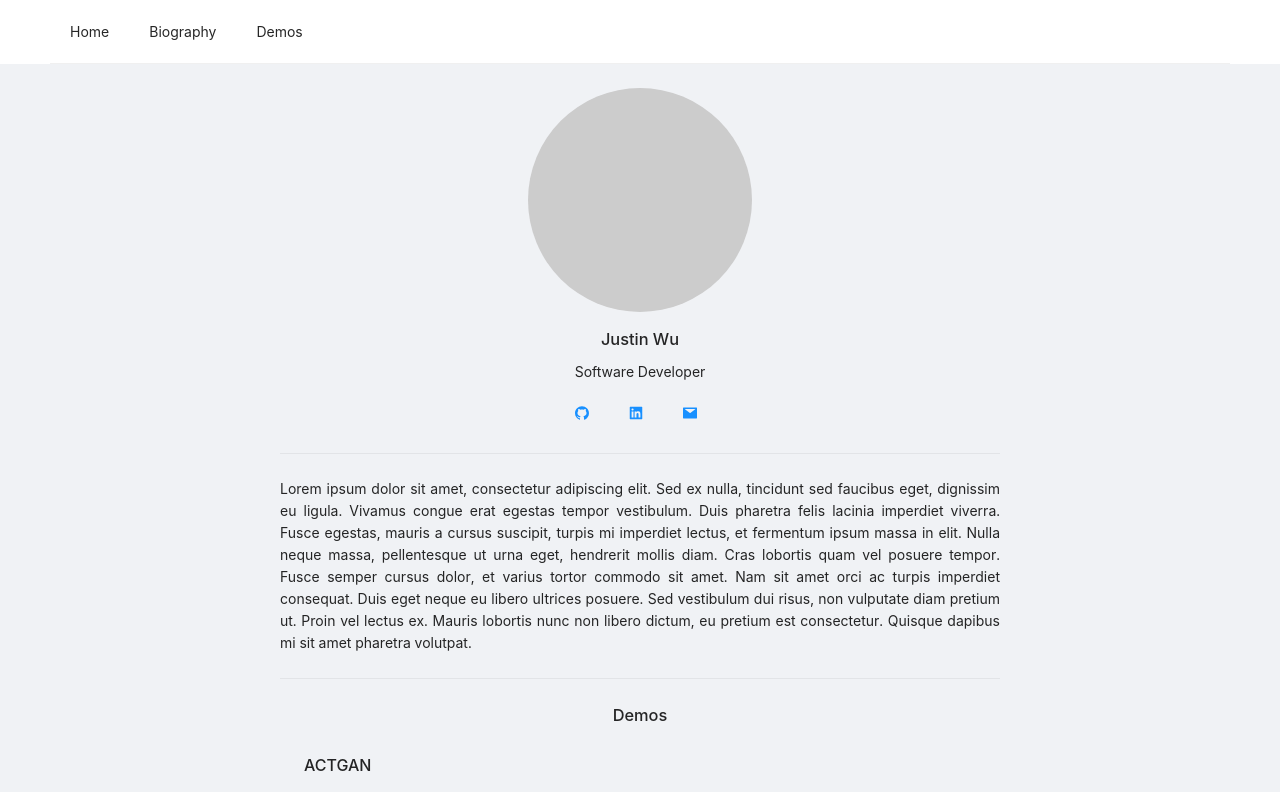
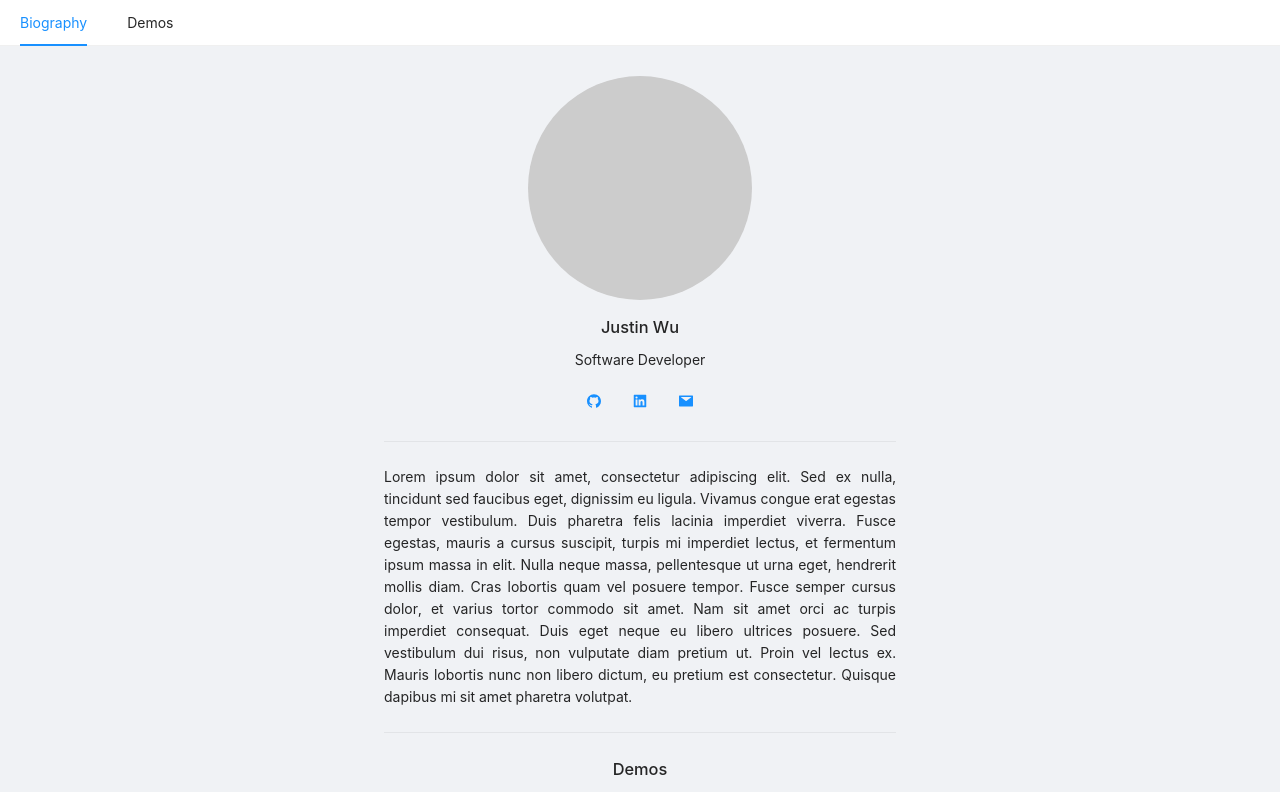
Before and after one commit to JustinLokHinWu/Personal-Site-Frontend, a React (Create React App) app: page / in a window 1280 px wide. Shown: the top 792 px of the page. Built offline with nearby package versions, Linux system fonts and the light colour scheme.

Commit message:
Changed header, added anchor links

```diff
--- a/src/App.js
+++ b/src/App.js
@@ -1,22 +1,33 @@
 import './App.css';
-import { BrowserRouter as Router, Route } from 'react-router-dom'
-import { Layout } from 'antd'
+import { BrowserRouter as Router, HashRouter, Route } from 'react-router-dom'
+import { Affix, Layout, Col } from 'antd'
 import 'antd/dist/antd.css';
 import ModelDemo from './components/ModelDemo'
 import HeaderMenu from './components/HeaderMenu';
 import Home from './components/Home';
 import { ActganInfo } from './components/DemoInfo'
+import HomeNavigation from './components/HomeNavigation';
 
 const { Header, Content, Footer } = Layout;
 
 function App() {
   return (
     <Layout style={{ 'minHeight': '100vh'}}>
-      <Header style={{ backgroundColor: 'white' }}>
-        <HeaderMenu />
-      </Header>
-      <Content className="site-layout" style={{ padding: '0 20%'}}>
-        <div className="site-layout-background" style={{ padding: 24, minHeight: 380 }}>
+
+      <Content className="site-layout">
+        <Affix>
+        <Router>
+            <Route path='/' exact>
+              {/* <HomeNavigation /> */}
+              <HeaderMenu />
+            </Route>
+        </Router>
+        </Affix>
+        <Col
+          className="site-layout-background"
+          xs={24} sm={24} md={16} lg={14} xl={12}
+          style={{ padding: '30px 5%', minHeight: 380, margin: 'auto'}}
+        >
           <Router>
             <Route
               path='/'
@@ -36,7 +47,7 @@ function App() {
               )}
             />
           </Router>
-        </div>
+        </Col>
         </Content>
       <Footer style={{ textAlign: 'center' }}>Justin Wu &#xA9;2021</Footer>
     </Layout>
--- a/src/components/HeaderMenu.js
+++ b/src/components/HeaderMenu.js
@@ -1,4 +1,6 @@
 import { Menu } from 'antd'
+
+import { HashLink } from 'react-router-hash-link'
 
 const HeaderMenu = () => {
     return (
@@ -7,22 +9,16 @@ const HeaderMenu = () => {
             mode='horizontal'
         >
             <Menu.Item
-                key='home'>
-                <a href="/" rel="noopener noreferrer">
-                    Home
-                </a>
-            </Menu.Item>
-            <Menu.Item
                 key='biography'>
-                <a href="/" rel="noopener noreferrer">
-                    Biography
-                </a>
+                <HashLink
+                    scroll={(el) => el.scrollIntoView({ behavior: 'smooth' })}
+                    to='#biography'>Biography</HashLink>
             </Menu.Item>
             <Menu.Item
                 key='demos'>
-                <a href="/" rel="noopener noreferrer">
-                    Demos
-                </a>
+                <HashLink
+                    scroll={(el) => el.scrollIntoView({ behavior: 'smooth' })}
+                    to='#demos'>Demos</HashLink>
             </Menu.Item>
         </Menu>
     )
--- /dev/null
+++ b/src/components/HomeNavigation.js
@@ -0,0 +1,22 @@
+import { Affix, Anchor, Button } from 'antd'
+import { useState, useEffect } from 'react'
+import { BarsOutlined } from '@ant-design/icons'
+import IconButton from './IconButton'
+
+
+const { Link } = Anchor
+
+const HomeNavigation = () => {
+
+    return (
+        <Affix>
+            { window.innerWidth < 576 && <IconButton icon={BarsOutlined} />}
+            <Anchor affix={false}>
+                <Link href='/#biography' title='Biography' />
+                <Link href='/#demos' title='Demos' />
+            </Anchor>
+        </Affix>
+    )
+}
+
+export default HomeNavigation
--- a/src/components/IconButton.js
+++ b/src/components/IconButton.js
@@ -6,9 +6,10 @@ const IconButton = ({ icon, text, link }) => {
     return (
         <Button
             type='link'
-            href={link}>
+            href={link}
+        >
             {React.createElement(icon)}
-            {text}
+            {text ? text : null}
         </Button>
     )
 }
```
